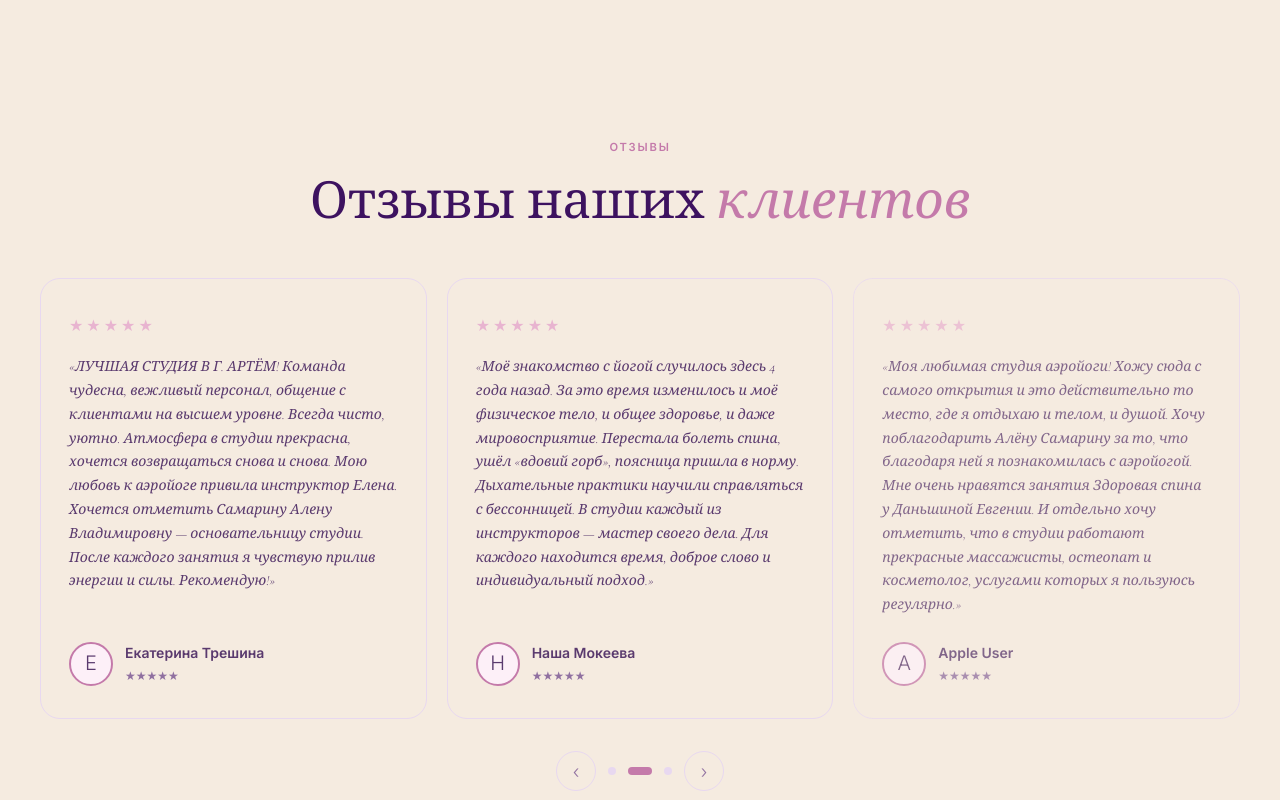
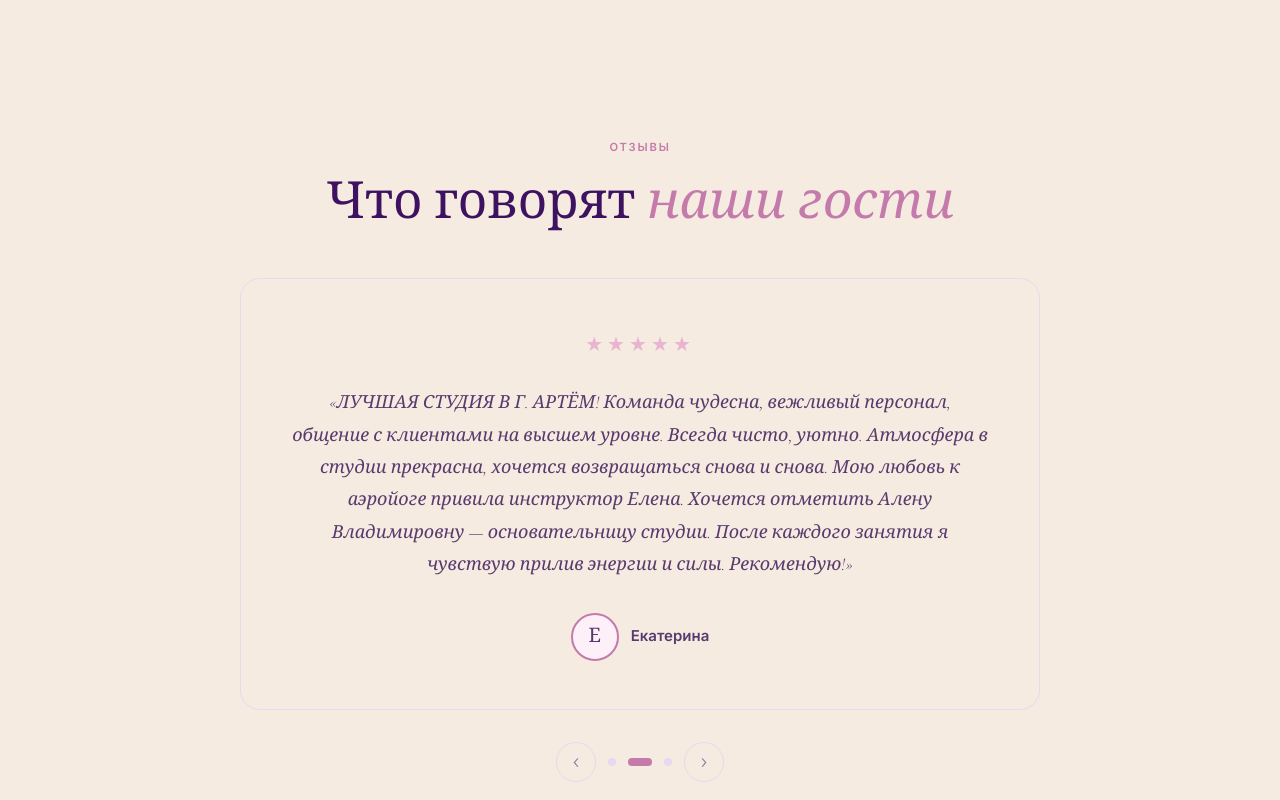
Before and after one commit to pr-poehali-dev/aerial-sounds-yoga, a React (Vite) app: page / in a window 1280 px wide. Shown: the part 8340-9140 px from the top of the page. Built offline with nearby package versions, Linux system fonts and the light colour scheme; a web font is replaced by a local one.

Commit message:
feat: refactor reviews to carousel with first names only

```diff
--- a/src/components/studio/ReviewsCarousel.tsx
+++ b/src/components/studio/ReviewsCarousel.tsx
@@ -2,79 +2,86 @@ import { useState, useEffect, useRef } from "react";
 import { REVIEWS } from "./data";
 
 const S = { fontFamily: "var(--font-serif)" };
-const VISIBLE = 3;
 
 export default function ReviewsCarousel() {
   const [current, setCurrent] = useState(0);
+  const [fade, setFade] = useState(true);
   const timerRef = useRef<ReturnType<typeof setInterval> | null>(null);
   const total = REVIEWS.length;
 
-  const start = () => {
+  const goTo = (i: number) => {
+    setFade(false);
+    setTimeout(() => {
+      setCurrent(i);
+      setFade(true);
+    }, 250);
+    if (timerRef.current) clearInterval(timerRef.current);
+    startTimer();
+  };
+
+  const startTimer = () => {
     timerRef.current = setInterval(() => {
-      setCurrent(c => (c + 1) % total);
-    }, 5000);
+      setFade(false);
+      setTimeout(() => {
+        setCurrent(c => {
+          setFade(true);
+          return (c + 1) % total;
+        });
+      }, 250);
+    }, 6000);
   };
 
   useEffect(() => {
-    start();
+    startTimer();
     return () => { if (timerRef.current) clearInterval(timerRef.current); };
   }, []);
 
-  const goTo = (i: number) => {
-    setCurrent(i);
-    if (timerRef.current) clearInterval(timerRef.current);
-    start();
-  };
-
-  const visible = Array.from({ length: VISIBLE }, (_, k) => REVIEWS[(current + k) % total]);
+  const r = REVIEWS[current];
 
   return (
     <section id="reviews" style={{ padding: "100px 24px", background: "var(--pp-cream)" }}>
-      <div style={{ maxWidth: 1200, margin: "0 auto" }}>
+      <div style={{ maxWidth: 800, margin: "0 auto" }}>
         <div style={{ marginBottom: 48, textAlign: "center" }}>
           <div className="pp-label" style={{ marginBottom: 16 }}>Отзывы</div>
           <h2 style={{ ...S, fontSize: "clamp(32px, 4vw, 52px)", fontWeight: 300, lineHeight: 1.1 }}>
-            Отзывы наших <em style={{ color: "var(--pp-teal)" }}>клиентов</em>
+            Что говорят <em style={{ color: "var(--pp-teal)" }}>наши гости</em>
           </h2>
         </div>
 
-        {/* 3 карточки в строку */}
-        <div className="pp-reviews-grid" style={{ display: "grid", gridTemplateColumns: "repeat(3, 1fr)", gap: 20, marginBottom: 32 }}>
-          {visible.map((r, k) => (
-            <div key={k} className="pp-card" style={{ padding: "32px 28px", display: "flex", flexDirection: "column", justifyContent: "space-between", opacity: k === 0 ? 1 : k === 1 ? 1 : 0.75, transition: "opacity 0.4s" }}>
-              <div>
-                <div style={{ color: "var(--pp-gold)", letterSpacing: 3, marginBottom: 16, fontSize: 16 }}>★★★★★</div>
-                <p style={{ ...S, fontSize: 14, fontStyle: "italic", color: "var(--pp-text)", lineHeight: 1.7, marginBottom: 24 }}>{r.text}</p>
-              </div>
-              <div style={{ display: "flex", alignItems: "center", gap: 12 }}>
-                <div style={{ width: 44, height: 44, borderRadius: "50%", background: "var(--pp-teal-light)", border: "2px solid var(--pp-teal)", display: "flex", alignItems: "center", justifyContent: "center", fontSize: 20, flexShrink: 0 }}>{r.avatar}</div>
-                <div>
-                  <div style={{ fontSize: 14, fontWeight: 600, color: "var(--pp-text)" }}>{r.name}</div>
-                  <div style={{ fontSize: 12, color: "var(--pp-muted)" }}>{r.meta}</div>
-                </div>
-              </div>
-            </div>
-          ))}
+        <div
+          className="pp-card"
+          style={{
+            padding: "48px 48px",
+            opacity: fade ? 1 : 0,
+            transition: "opacity 0.25s ease",
+            marginBottom: 32,
+          }}
+        >
+          <div style={{ color: "var(--pp-gold)", letterSpacing: 4, marginBottom: 24, fontSize: 20, textAlign: "center" }}>★★★★★</div>
+          <p style={{ ...S, fontSize: "clamp(15px, 2vw, 18px)", fontStyle: "italic", color: "var(--pp-text)", lineHeight: 1.8, marginBottom: 32, textAlign: "center" }}>{r.text}</p>
+          <div style={{ display: "flex", alignItems: "center", justifyContent: "center", gap: 12 }}>
+            <div style={{ width: 48, height: 48, borderRadius: "50%", background: "var(--pp-teal-light)", border: "2px solid var(--pp-teal)", display: "flex", alignItems: "center", justifyContent: "center", fontSize: 20, flexShrink: 0, fontFamily: "var(--font-serif)" }}>{r.avatar}</div>
+            <div style={{ fontSize: 15, fontWeight: 600, color: "var(--pp-text)" }}>{r.name}</div>
+          </div>
         </div>
 
-        {/* Навигация */}
         <div style={{ display: "flex", justifyContent: "center", alignItems: "center", gap: 12 }}>
-          <button onClick={() => goTo((current - 1 + total) % total)}
+          <button
+            onClick={() => goTo((current - 1 + total) % total)}
             style={{ width: 40, height: 40, borderRadius: "50%", border: "1px solid var(--pp-border)", background: "transparent", cursor: "pointer", fontSize: 18, display: "flex", alignItems: "center", justifyContent: "center", color: "var(--pp-muted)", transition: "all 0.2s" }}
             onMouseEnter={e => { e.currentTarget.style.background = "var(--pp-teal)"; e.currentTarget.style.color = "#fff"; e.currentTarget.style.borderColor = "var(--pp-teal)"; }}
-            onMouseLeave={e => { e.currentTarget.style.background = "transparent"; e.currentTarget.style.color = "var(--pp-muted)"; e.currentTarget.style.borderColor = "var(--pp-border)"; }}>
-            ‹
-          </button>
+            onMouseLeave={e => { e.currentTarget.style.background = "transparent"; e.currentTarget.style.color = "var(--pp-muted)"; e.currentTarget.style.borderColor = "var(--pp-border)"; }}
+          >‹</button>
           {REVIEWS.map((_, i) => (
             <button key={i} onClick={() => goTo(i)}
               style={{ width: i === current ? 24 : 8, height: 8, borderRadius: 4, border: "none", cursor: "pointer", background: i === current ? "var(--pp-teal)" : "var(--pp-border)", transition: "all 0.3s", padding: 0 }} />
           ))}
-          <button onClick={() => goTo((current + 1) % total)}
+          <button
+            onClick={() => goTo((current + 1) % total)}
             style={{ width: 40, height: 40, borderRadius: "50%", border: "1px solid var(--pp-border)", background: "transparent", cursor: "pointer", fontSize: 18, display: "flex", alignItems: "center", justifyContent: "center", color: "var(--pp-muted)", transition: "all 0.2s" }}
             onMouseEnter={e => { e.currentTarget.style.background = "var(--pp-teal)"; e.currentTarget.style.color = "#fff"; e.currentTarget.style.borderColor = "var(--pp-teal)"; }}
-            onMouseLeave={e => { e.currentTarget.style.background = "transparent"; e.currentTarget.style.color = "var(--pp-muted)"; e.currentTarget.style.borderColor = "var(--pp-border)"; }}>
-            ›
-          </button>
+            onMouseLeave={e => { e.currentTarget.style.background = "transparent"; e.currentTarget.style.color = "var(--pp-muted)"; e.currentTarget.style.borderColor = "var(--pp-border)"; }}
+          >›</button>
         </div>
       </div>
     </section>
--- a/src/components/studio/data.ts
+++ b/src/components/studio/data.ts
@@ -66,17 +66,17 @@ export const REVIEWS = [
   {
     avatar: "А",
     text: "«Моя любимая студия аэройоги! Хожу сюда с самого открытия и это действительно то место, где я отдыхаю и телом, и душой. Хочу поблагодарить Алёну Самарину за то, что благодаря ней я познакомилась с аэройогой. Мне очень нравятся занятия Здоровая спина у Даньшиной Евгении. И отдельно хочу отметить, что в студии работают прекрасные массажисты, остеопат и косметолог, услугами которых я пользуюсь регулярно.»",
-    name: "Apple User", meta: "★★★★★",
+    name: "Анна", meta: "★★★★★",
   },
   {
     avatar: "Е",
-    text: "«ЛУЧШАЯ СТУДИЯ В Г. АРТЁМ! Команда чудесна, вежливый персонал, общение с клиентами на высшем уровне. Всегда чисто, уютно. Атмосфера в студии прекрасна, хочется возвращаться снова и снова. Мою любовь к аэройоге привила инструктор Елена. Хочется отметить Самарину Алену Владимировну — основательницу студии. После каждого занятия я чувствую прилив энергии и силы. Рекомендую!»",
-    name: "Екатерина Трешина", meta: "★★★★★",
+    text: "«ЛУЧШАЯ СТУДИЯ В Г. АРТЁМ! Команда чудесна, вежливый персонал, общение с клиентами на высшем уровне. Всегда чисто, уютно. Атмосфера в студии прекрасна, хочется возвращаться снова и снова. Мою любовь к аэройоге привила инструктор Елена. Хочется отметить Алену Владимировну — основательницу студии. После каждого занятия я чувствую прилив энергии и силы. Рекомендую!»",
+    name: "Екатерина", meta: "★★★★★",
   },
   {
     avatar: "Н",
     text: "«Моё знакомство с йогой случилось здесь 4 года назад. За это время изменилось и моё физическое тело, и общее здоровье, и даже мировосприятие. Перестала болеть спина, ушёл «вдовий горб», поясница пришла в норму. Дыхательные практики научили справляться с бессонницей. В студии каждый из инструкторов — мастер своего дела. Для каждого находится время, доброе слово и индивидуальный подход.»",
-    name: "Наша Мокеева", meta: "★★★★★",
+    name: "Наталья", meta: "★★★★★",
   },
 ];
 
```
